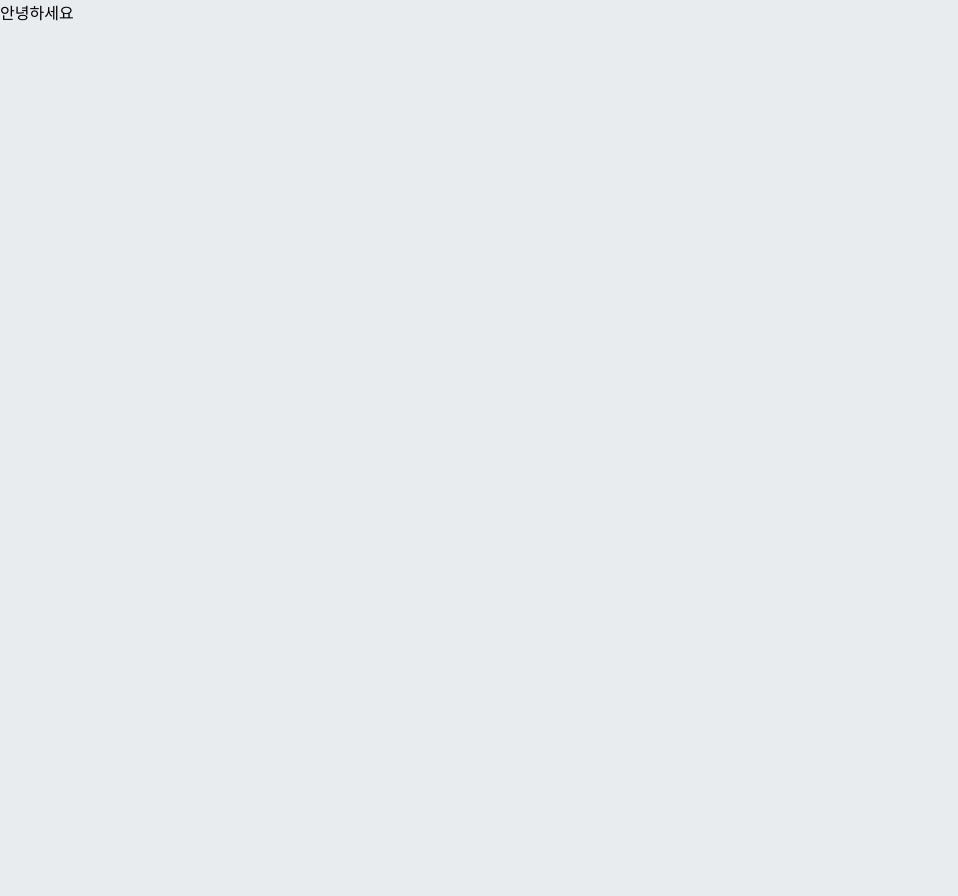
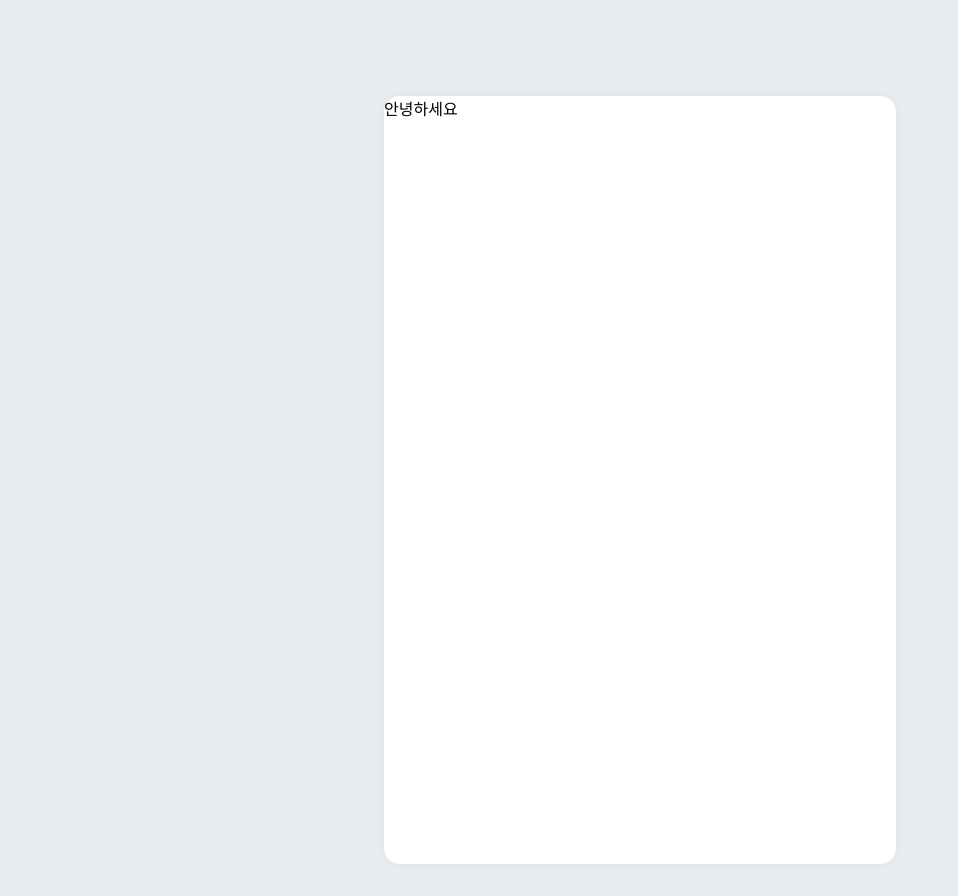
Before and after one commit to hyongti/todolist, a React (Create React App) app: page / in a window 1280 px wide. Shown: the whole page, without its empty margins (0-958 px from the left). Before the commit the page ends 800 px from the top, so only its background shows below. Built offline with nearby package versions, Linux system fonts and the light colour scheme.

Commit message:
TodoTemplate 추가

```diff
--- a/src/App.tsx
+++ b/src/App.tsx
@@ -1,5 +1,6 @@
 import React from "react";
 import { createGlobalStyle } from "styled-components";
+import TodoTemplate from "./components/TodoTemplate";
 
 const GlobalStyle = createGlobalStyle`
   body {
@@ -10,7 +11,7 @@ function App() {
   return (
     <>
       <GlobalStyle />
-      <div>안녕하세요</div>
+      <TodoTemplate>안녕하세요</TodoTemplate>
     </>
   );
 }
--- /dev/null
+++ b/src/components/TodoTemplate.tsx
@@ -0,0 +1,29 @@
+import React from "react";
+import styled from "styled-components";
+
+const TodoTemplateBlock = styled.div`
+  width: 512px;
+  height: 768px;
+
+  position: relative; /* 추후 박스 하단에 추가 버튼을 위치시키기 위한 설정 */
+  background: white;
+  border-radius: 16px;
+  box-shadow: 0 0 8px 0 rgba(0, 0, 0, 0.04);
+
+  margin: 0 auto; /* 페이지 중앙에 나타나도록 설정 */
+
+  margin-top: 96px;
+  margin-bottom: 32px;
+  display: flex;
+  flex-direction: column;
+`;
+
+interface TodoTemplateProps {
+  children: string;
+}
+
+function TodoTemplate({ children }: TodoTemplateProps) {
+  return <TodoTemplateBlock>{children}</TodoTemplateBlock>;
+}
+
+export default TodoTemplate;
```
